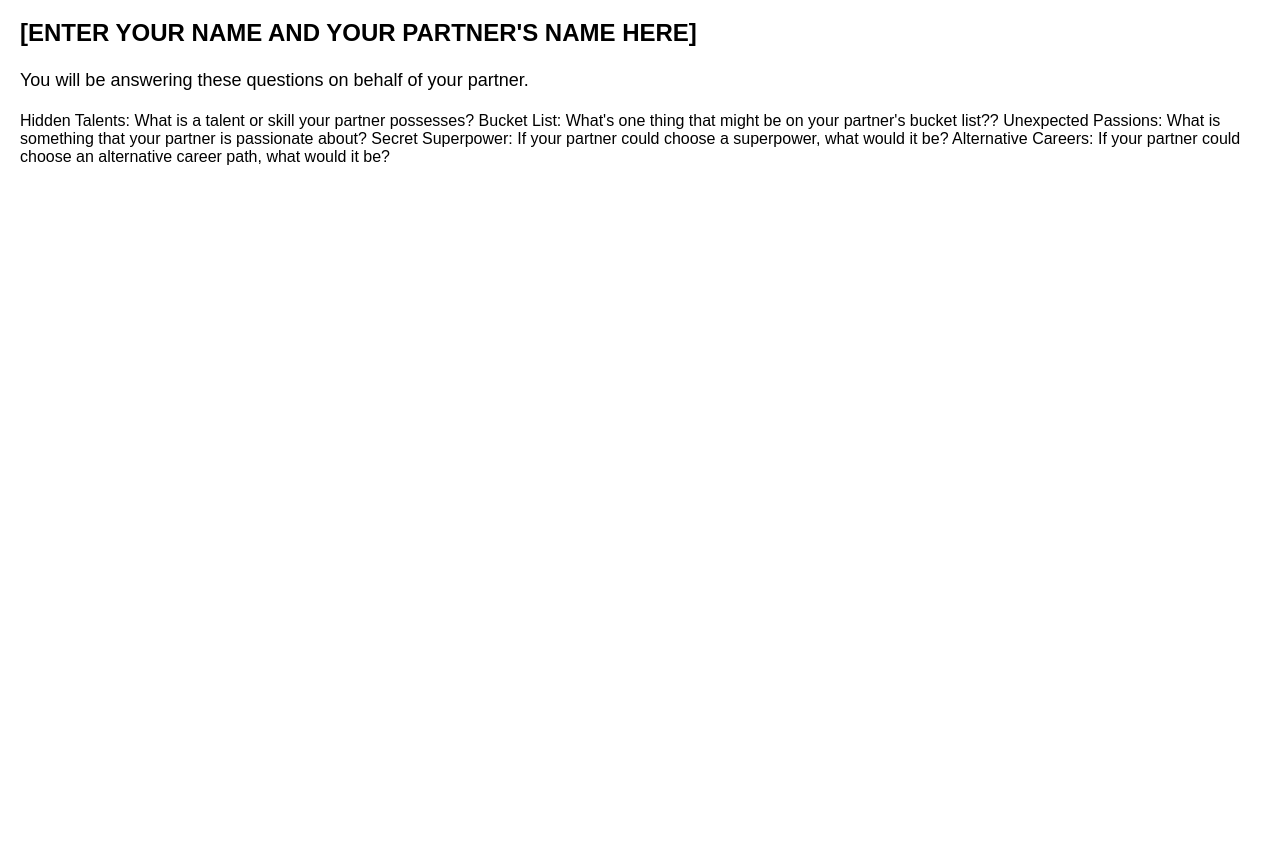
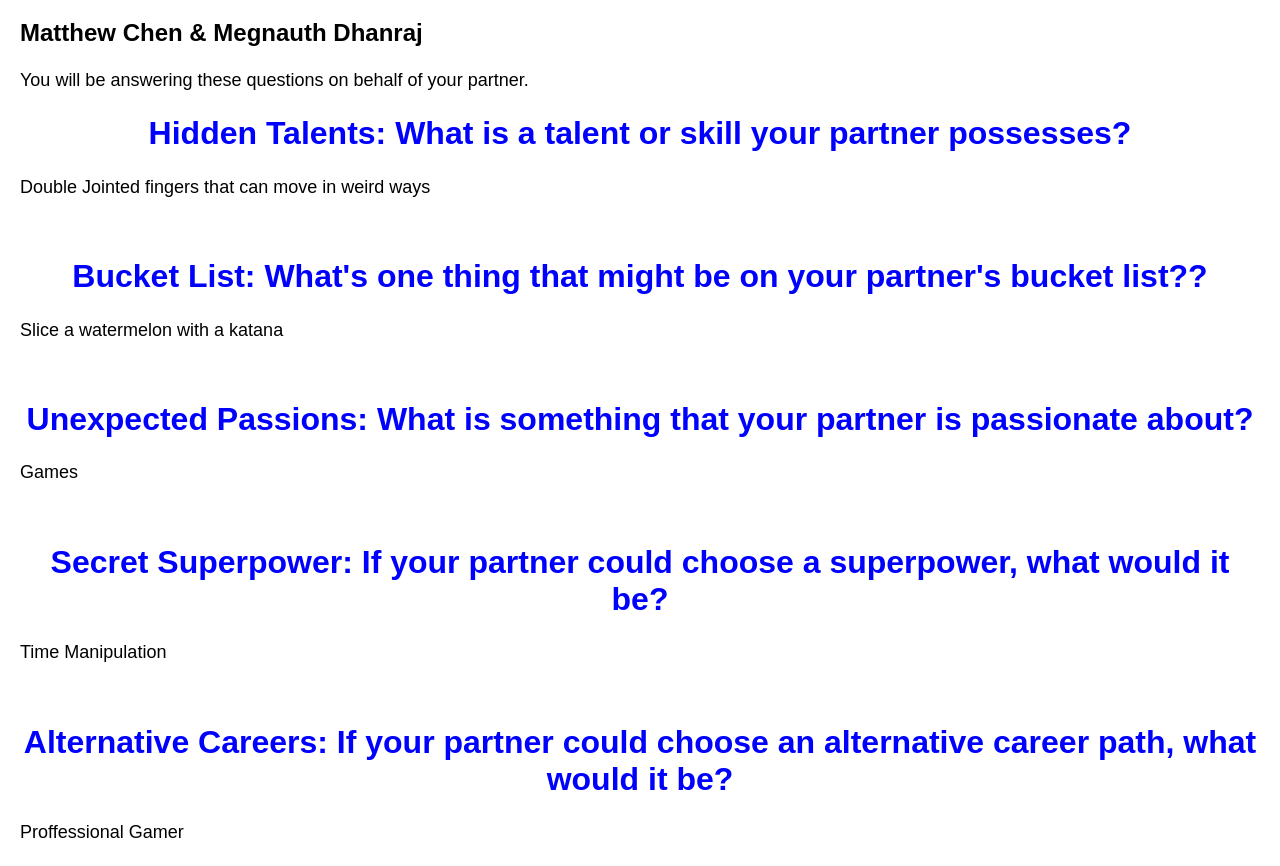
Before and after one commit to matmat4390/06.3-partner-assignment, a plain HTML site: page index.html in a window 1280 px wide. Shown: the part 61-927 px from the top of the page. Before the commit the page ends 800 px from the top, so only its background shows below. Drawn offline with Linux system fonts and the light colour scheme.

Commit message:
Answered Questions

```diff
--- a/index.html
+++ b/index.html
@@ -8,16 +8,23 @@
 </head>
 <body>
   <h1>How well do you know your partner?</h1>
-  <h2>[ENTER YOUR NAME AND YOUR PARTNER'S NAME HERE]</h2>
+  <h2>Matthew Chen & Megnauth Dhanraj</h2>
   <p>You will be answering these questions on behalf of your partner.</p>
 
 
-  Hidden Talents: What is a talent or skill your partner possesses?
-  Bucket List: What's one thing that might be on your partner's bucket list??
-  Unexpected Passions: What is something that your partner is passionate about?
-  Secret Superpower: If your partner could choose a superpower, what would it be?
-  Alternative Careers: If your partner could choose an alternative career path, what would it be?
-
-
+  <h1>Hidden Talents: What is a talent or skill your partner possesses?</h1>
+    <p>Double Jointed fingers that can move in weird ways</p>
+    <br>
+  <h1>Bucket List: What's one thing that might be on your partner's bucket list??</h1>
+    <p>Slice a watermelon with a katana</p>
+    <br>
+  <h1>Unexpected Passions: What is something that your partner is passionate about?</h1>
+    <p>Games</p>
+    <br>
+  <h1>Secret Superpower: If your partner could choose a superpower, what would it be?</h1>
+    <p>Time Manipulation</p>
+    <br>
+  <h1>Alternative Careers: If your partner could choose an alternative career path, what would it be?</h1>
+    <p>Proffessional Gamer</p>
 </body>
 </html>
```
